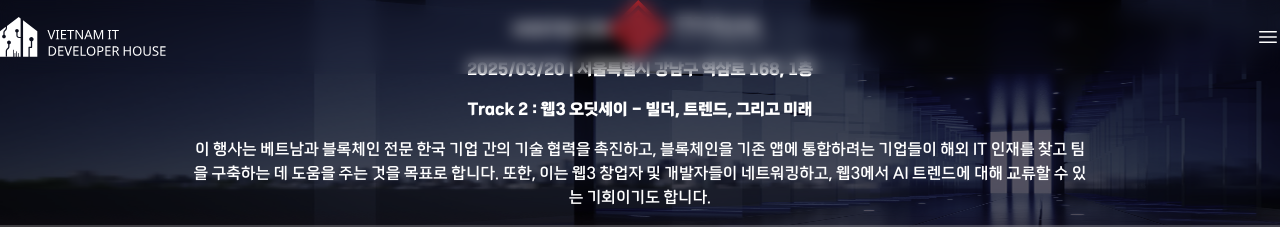
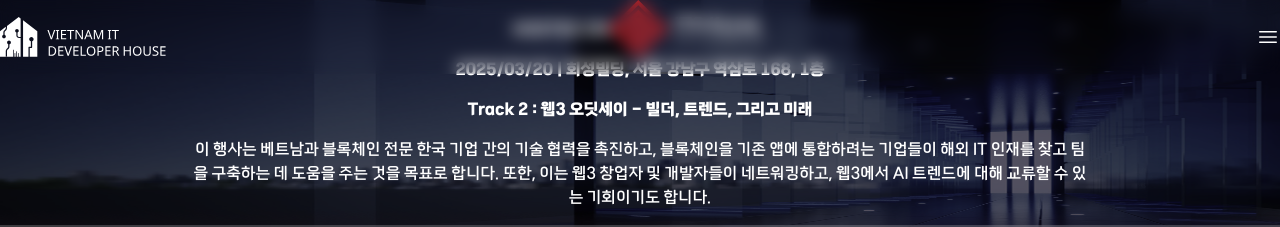
Before and after one commit to nguyenviet02/vietnam-it-developer-house, a React (Vite) app: page /web3-odyssey in a window 1280 px wide. Shown: the top 227 px of the page. Built offline with nearby package versions, Linux system fonts and the light colour scheme; what fluid-tailwind would draw is missing.

Commit message:
Update Hero.tsx

```diff
--- a/src/components/web3-odyssey/Hero.tsx
+++ b/src/components/web3-odyssey/Hero.tsx
@@ -19,7 +19,7 @@ const Hero = () => {
           </div>
           <div className="flex flex-col items-center gap-4">
             <span className="font-extrabold ~text-[0.75rem]/[1.5rem] ~leading-4/[1.75rem]">
-              2025/03/20 | 서울특별시 강남구 역삼로 168, 1층
+              2025/03/20 | 회성빌딩, 서울 강남구 역삼로 168, 1층
             </span>
             <h2 className="text-center font-extrabold ~text-[1.45rem]/[3rem] ~leading-[1.75rem]/[3.5rem]">
               Track 2 : 웹3 오딧세이 - 빌더, 트렌드, 그리고 미래
```
